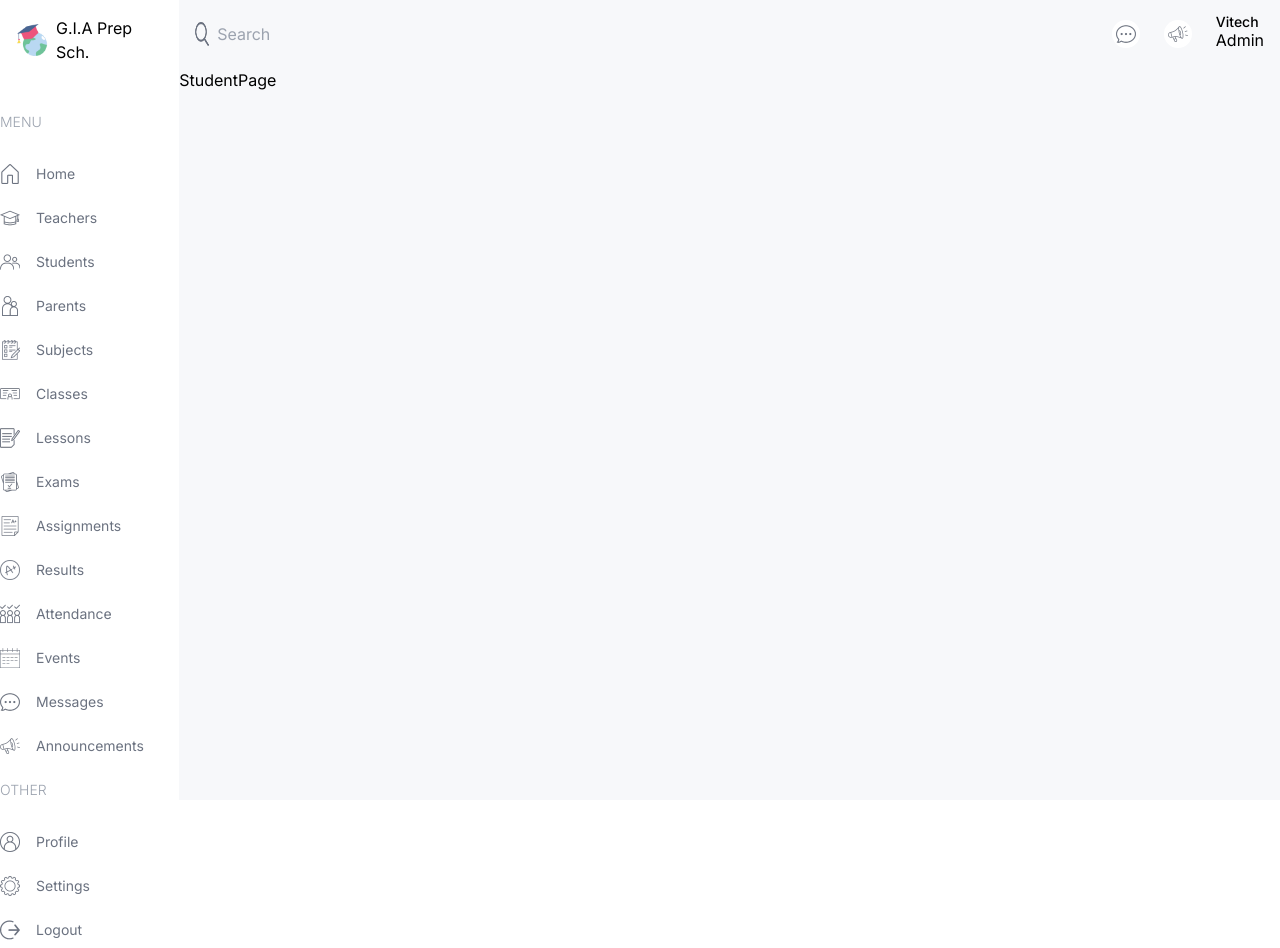
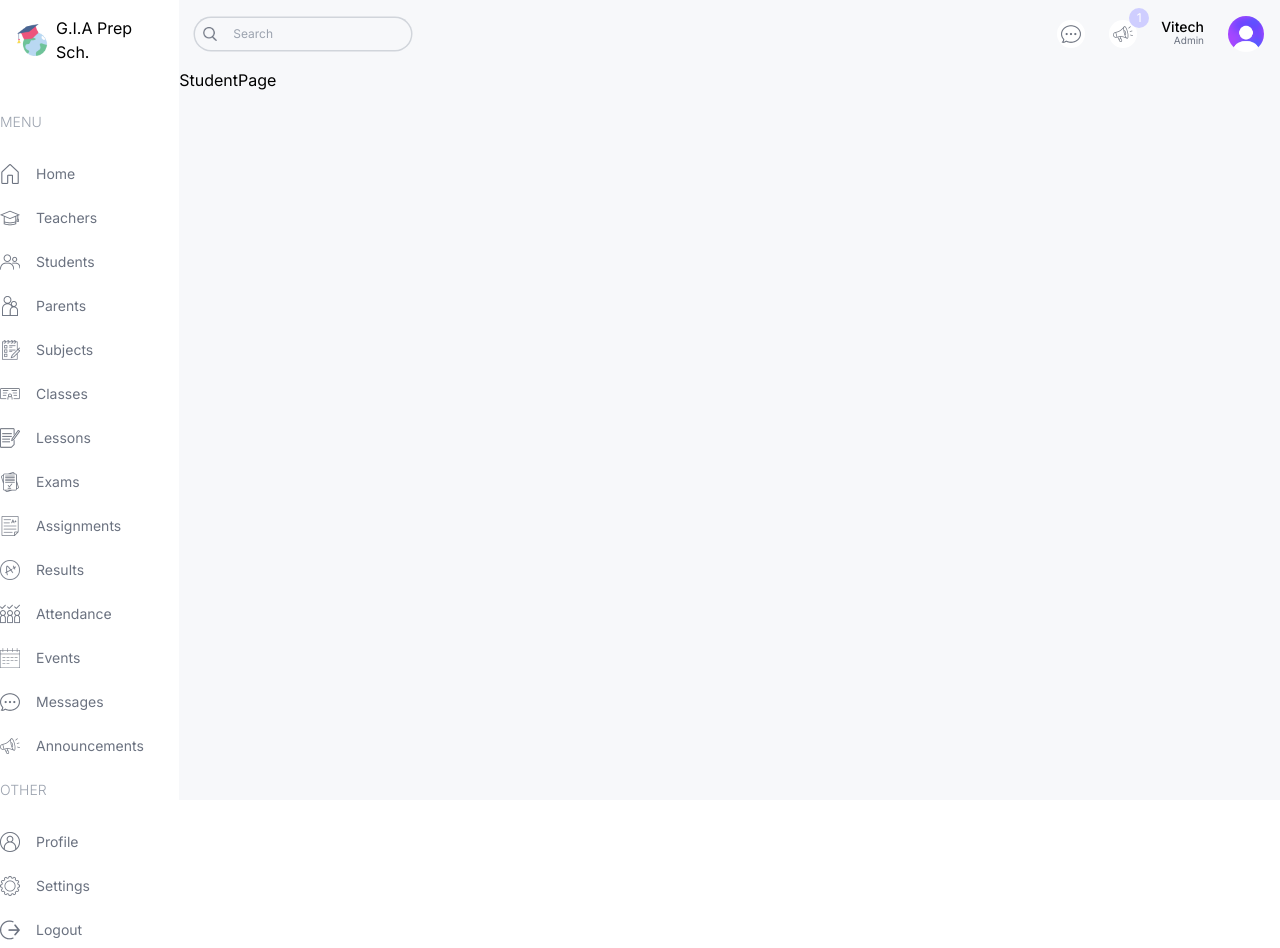
Before and after one commit to owusuvictorjnr/school-mgt-system, a Next.js app: page /student in a window 1280 px wide. Built offline with nearby package versions, Linux system fonts and the light colour scheme.

Commit message:
refactor: image

```diff
--- a/src/components/Navbar.tsx
+++ b/src/components/Navbar.tsx
@@ -5,34 +5,52 @@ const Navbar = () => {
   return (
     <div className="flex items-center justify-between p-4">
       {/* Search Bar */}
-      <div className="hidden md:flex">
-        <Image src={"/search.png"} alt="search" width={14} height={14} />
+      <div className="hidden md:flex items-center gap-2 text-xs rounded-full ring-[1.5px] ring-gray-300">
+        <Image
+          src={"/search.png"}
+          alt="search"
+          width={14}
+          height={14}
+          className="ml-2"
+        />
         <input
           type="text"
           placeholder="Search"
-          className="border-none bg-transparent ml-2"
+          className="bg-transparent w-[200px] p-2 outline-none"
         />
       </div>
 
       {/* Icons & Users */}
-      <div className="flex items-center gap-6">
+      <div className="flex items-center gap-6 justify-end w-full">
         <div className="bg-white rounded-full w-7 h-7 flex items-center justify-center cursor-pointer">
           <Image src={"/message.png"} alt="message" width={20} height={20} />
         </div>
 
-        <div className="bg-white rounded-full w-7 h-7 flex items-center justify-center cursor-pointer">
+        <div className="bg-white rounded-full w-7 h-7 flex items-center justify-center cursor-pointer relative">
           <Image
             src={"/announcement.png"}
             alt="announcement"
             width={20}
             height={20}
           />
+
+          <div className="absolute -top-3 -right-3 w-5 h-5 flex items-center justify-center bg-vPurple text-white rounded-full text-xs">
+            1
+          </div>
         </div>
 
         <div className="flex flex-col">
           <span className="text-sm leading-3 font-medium">Vitech</span>
-          <span className="">Admin</span>
+          <span className="text-[10px] text-gray-500 text-right">Admin</span>
         </div>
+
+        <Image
+          src="/avatar.png"
+          alt="avatar"
+          width={36}
+          height={36}
+          className="rounded-full"
+        />
       </div>
     </div>
   );
```
